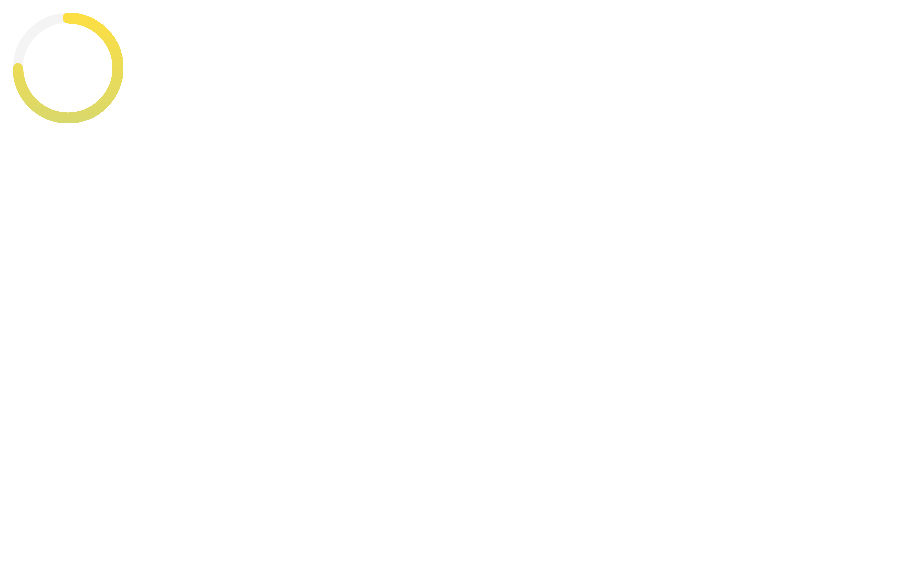
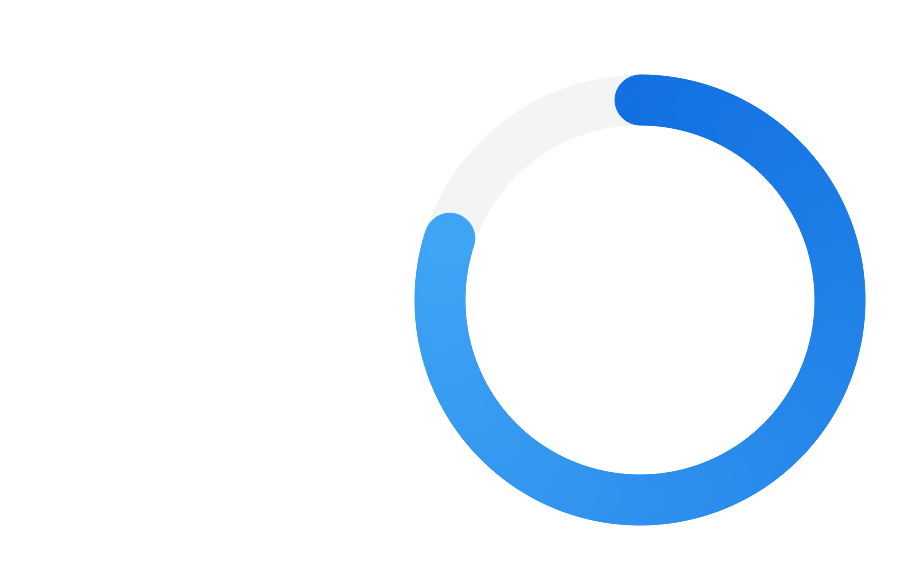
Before and after one commit to childintime0770/canvas-animation, a plain HTML site: page index.html in a window 1280 px wide. Shown: the whole page, without its empty margins (0-916 px from the left). Drawn offline with Linux system fonts and the light colour scheme.

Commit message:
Animation with circles and gradients

```diff
--- a/index.html
+++ b/index.html
@@ -7,10 +7,9 @@
     <title>Document</title>
 </head>
 <body>
-    <div>
-        <canvas id="circle" width="200" height="200"></canvas>
+    <div style="margin: 50px auto; width:max-content;">
+        <canvas id="circle" width="500" height="500"></canvas>
     </div>
-    <canvas id="circle" width="200" height="200"></canvas>
 
     <script src="./script.js"></script>
 </body>
--- a/script.js
+++ b/script.js
@@ -1,44 +1,55 @@
 const canvas = document.getElementById('circle');
 const ctx = canvas.getContext('2d');
 
-let x = 60,
-    y = 60,
-    radius = 50,
-    // 0deg   - 1.5 * Pi,
-    // 90deg  - 0   * Pi,
-    // 180deg - 0.5 * Pi,
-    // 270deg - 1   * Pi
-    angleStart = 1.5 * Math.PI,
-    points = 1.5
+let x = 250,
+    y = 250,
+    lineWidth = 50;
+    radius = 200,
+    percentage = 80;
+    maxPoints = 100;
+    angle = 0 - Math.PI / 2;
+    points = 0;
+    colorRatio = 0;
 
+const maxAngle = percentage * (2 * Math.PI) / 100 - Math.PI / 2;
+//Draw circle
+function drawCircle(ctx) {
+    ctx.beginPath();
+    ctx.arc(x, y, radius, 0, 2*Math.PI);
+    ctx.lineWidth = lineWidth;
+    ctx.strokeStyle = 'rgba(200,200,200, 0.2)'
+    ctx.stroke();
+}
 
-//Create gradient
-var gradient = ctx.createLinearGradient(0,500,0, 0);
-gradient.addColorStop(0, '#59C2FF');
-gradient.addColorStop(1, '#FFDF40');
+function pickHex(color1, color2, weight) {
+    var w1 = weight;
+    var w2 = 1 - w1;
+    var rgb = [Math.round(color1[0] * w1 + color2[0] * w2),
+        Math.round(color1[1] * w1 + color2[1] * w2),
+        Math.round(color1[2] * w1 + color2[2] * w2)];
+    return rgb;
+}
 
-
-//Draw circle
-ctx.beginPath();
-ctx.arc(x, x, radius, 0, 2*Math.PI, false);
-ctx.lineWidth = 10;
-ctx.strokeStyle = 'rgba(200,200,200, 0.2)'
-ctx.stroke();
+drawCircle(ctx);
 
 //Draw arc
 
 
 
+console.log(percentage / 100 * 360);
 setInterval(function (){
-    if(points<=3){
-        let angleEnd = points * Math.PI;
+    if(angle <= maxAngle){
+        const color = pickHex([87, 193, 255], [18, 112, 226], colorRatio)
         ctx.beginPath();
-        ctx.arc(x, y, radius, angleStart, angleEnd);
-        ctx.strokeStyle = gradient;
-        ctx.lineWidth = 10;
-        ctx.lineCap = 'round';
+        ctx.lineWidth = 1;
+        ctx.arc(x + radius * Math.cos(angle), y + radius * Math.sin(angle), lineWidth / 2, 0, 2*Math.PI);
+        ctx.fillStyle = 'rgb('+color.join()+')';
+        ctx.fill();
+        ctx.strokeStyle = 'rgb('+color.join()+')';
         ctx.stroke();
 
-        points+=0.01
+        angle += Math.PI / 180;
+        colorRatio += 1 / 360 * (percentage / 100);
+
     }
 }, 10)
```
